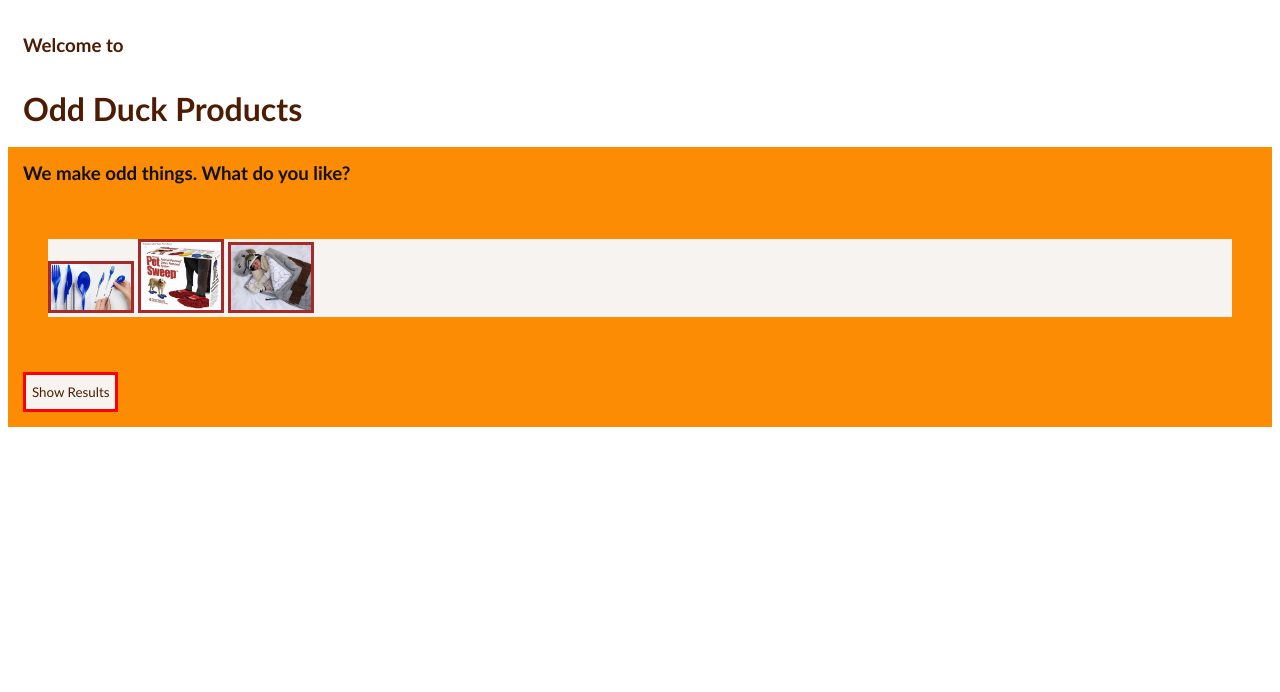
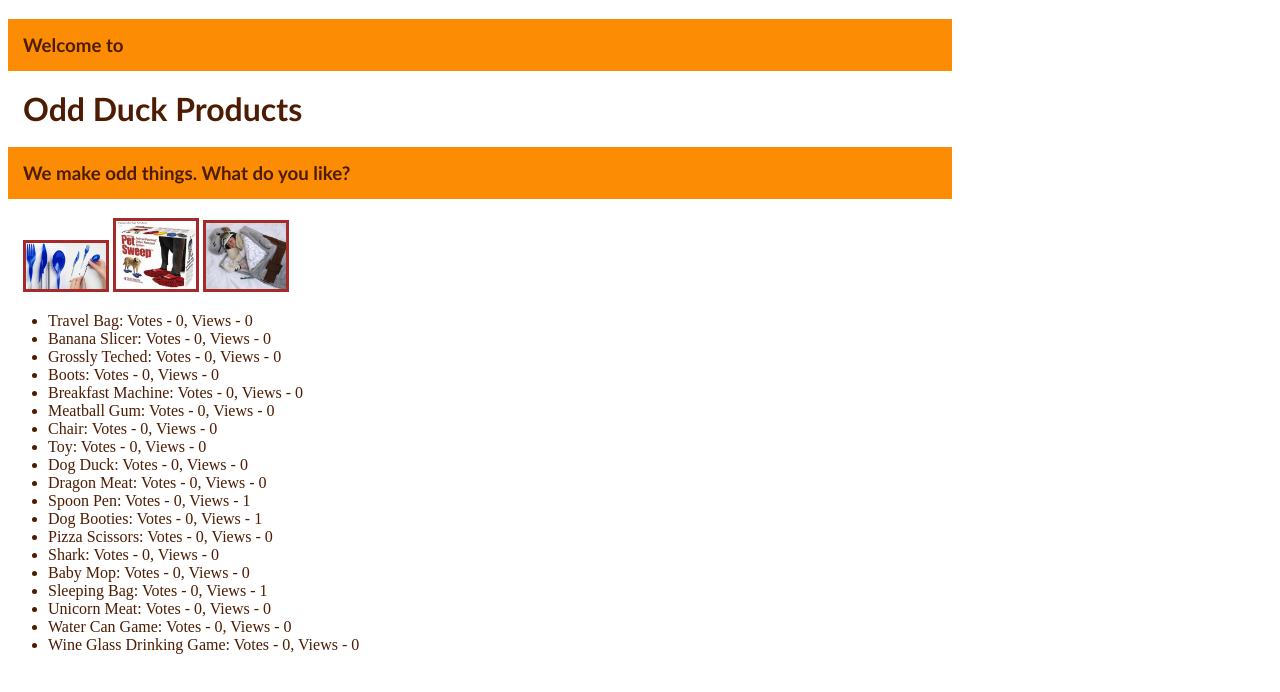
Before and after one commit to lana-z/201-11-duck, a plain HTML site: page index.html in a window 1280 px wide. Both pictures are taken after a click on the button "Show Results". Drawn offline with Linux system fonts and the light colour scheme.

Commit message:
fixed css issues and view results display

```diff
--- a/js/app.js
+++ b/js/app.js
@@ -10,9 +10,8 @@ const button = document.getElementById("showResults");
 
 let state = {
     numClicksSoFar: 0,
-    numClicksAllowed: 5,
+    numClicksAllowed: 25,
     allProducts: [],
-
 };
 
 function Product( name, image) {
@@ -63,12 +62,21 @@ function renderProducts () {
     state.allProducts[product3].views++;
 }
 
-function renderResultsButton() {
-    button.style.display = "block";
-}
+// function renderResultsButton() {
+//     button.style.display = "block";
+// }
 
 function renderResults() {
-    console.log("Show the results");
+    const resultsList = document.createElement("ul");
+    for (const product of state.allProducts) {
+      const listItem = document.createElement("li");
+      listItem.textContent = `${product.name}: Votes - ${product.votes}, Views - ${product.views}`;
+      resultsList.appendChild(listItem);
+    }
+    reportContainer.appendChild(resultsList);
+
+    // Hide the "View Results" button
+    button.style.display = "none";
 }
 
 function handleClick(event) {
@@ -104,7 +112,7 @@ new Product("Travel Bag", "product-images/bag.jpg");
 new Product("Banana Slicer", "product-images/banana.jpg");
 new Product("Grossly Teched", "product-images/bathroom.jpg")
 new Product("Boots", "product-images/boots.jpg");
-new Product("Breakfast Machine", "product-images/breakfast-maker.jpg");
+new Product("Breakfast Machine", "product-images/breakfast.jpg");
 new Product("Meatball Gum", "product-images/bubblegum.jpg");
 new Product("Chair", "product-images/chair.jpg");
 new Product("Toy", "product-images/cthulhu.jpg");
--- a/styles/style.css
+++ b/styles/style.css
@@ -1,10 +1,12 @@
+* {
+  max-width: 960px;
+}
 header {
   color: #4d1c02;
 }
 
 main {
-  background-color: #fc8c03;
-  color: #111;
+  color: #4d1c02;
 }
 
 h1 {
@@ -13,6 +15,7 @@ h1 {
 }
 
 h3 {
+  background-color: #fc8c03;
   font-family: 'Gill Sans', 'Gill Sans MT', Calibri, 'Trebuchet MS', sans-serif;
   padding: 15px;
 }
@@ -24,15 +27,15 @@ img {
 }
 
 #products {
-  background-color: #f7f3f0;
-  margin: 40px;
+  margin: 15px;
 }
 
 #showResults {
+  background-color: #fdaf4f;
   color: #4d1c02;
   font-family: Gill Sans;
   height: 40px;
-  border: solid red;
+  border: solid 3px #4d1c02;
   background-color: #f7f3f0;
   margin: 15px;
 }
```
